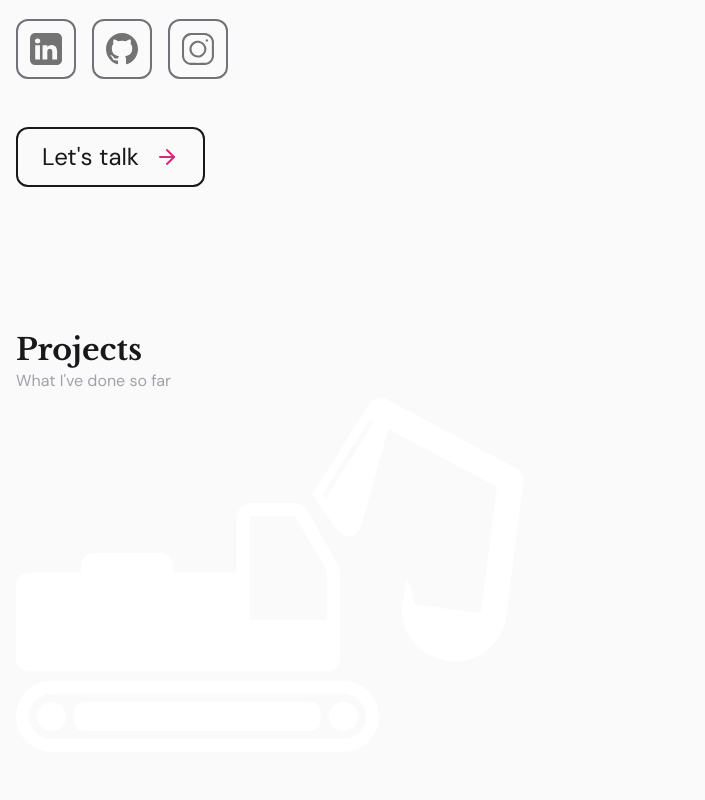
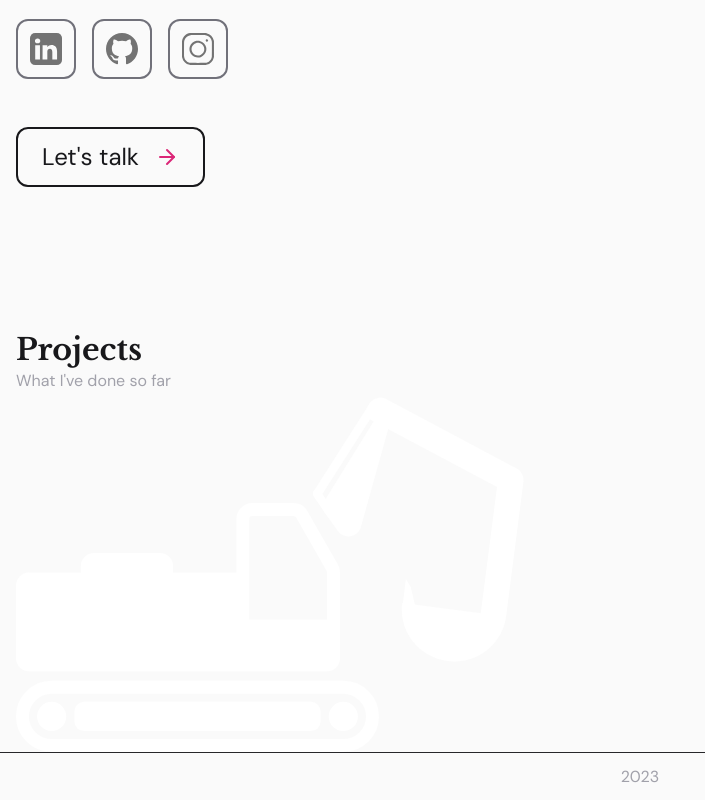
Before and after one commit to gustavotassi/gustavotso, a Next.js app: page / in a window 1280 px wide. Shown: the part 380-1180 px from the top of the page, without its empty margins (0-705 px from the left). Before the commit the page ends 1132 px from the top, so only its background shows below. Built offline with nearby package versions, Linux system fonts and the light colour scheme.

Commit message:
feat: add footer component with basic layout, soon to be changed

```diff
--- a/src/app/layout.tsx
+++ b/src/app/layout.tsx
@@ -3,6 +3,7 @@ import '../styles/globals.css'
 import { Libre_Baskerville as Libre, DM_Sans as DMSans } from 'next/font/google'
 import { Providers } from '@/components/Provider'
 import { Header } from '@/components/layout/Header'
+import { Footer } from '@/components/layout/Footer'
 
 const libre = Libre({
   subsets: ['latin'],
@@ -20,11 +21,12 @@ export default function RootLayout({ children }: { children: ReactNode }) {
   return (
     <html lang="en">
       <body
-        className={`${libre.variable} ${dmSans.variable} h-screen bg-zinc-50 text-zinc-900 dark:bg-zinc-900 dark:text-zinc-100`}
+        className={`${libre.variable} ${dmSans.variable} h-screen bg-zinc-50 font-sans text-zinc-900 dark:bg-zinc-900 dark:text-zinc-100`}
       >
         <Providers>
           <Header />
           <div className="flex flex-1">{children}</div>
+          <Footer />
         </Providers>
       </body>
     </html>
--- /dev/null
+++ b/src/components/layout/Footer.tsx
@@ -0,0 +1,10 @@
+export function Footer() {
+  const date = new Date()
+  const currentYear = date.getFullYear()
+
+  return (
+    <footer className="flex h-12 items-center justify-center border-t border-zinc-800 text-zinc-400 ">
+      {currentYear}
+    </footer>
+  )
+}
```
